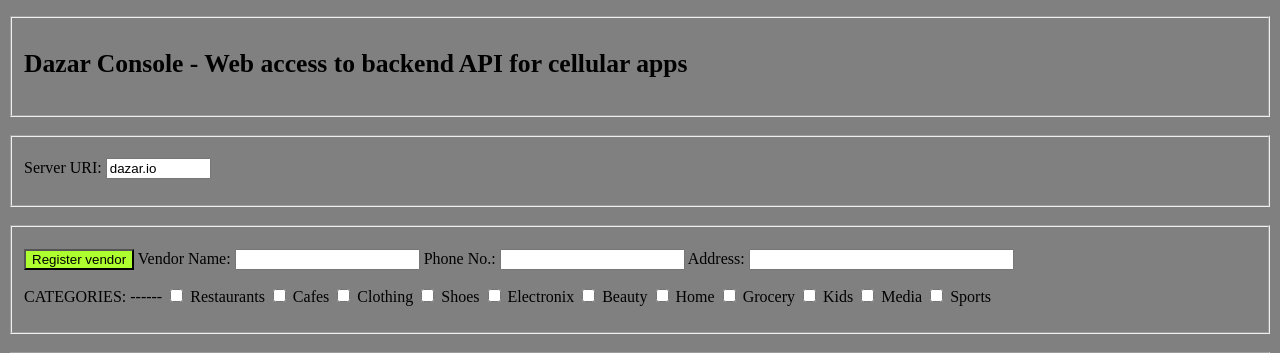
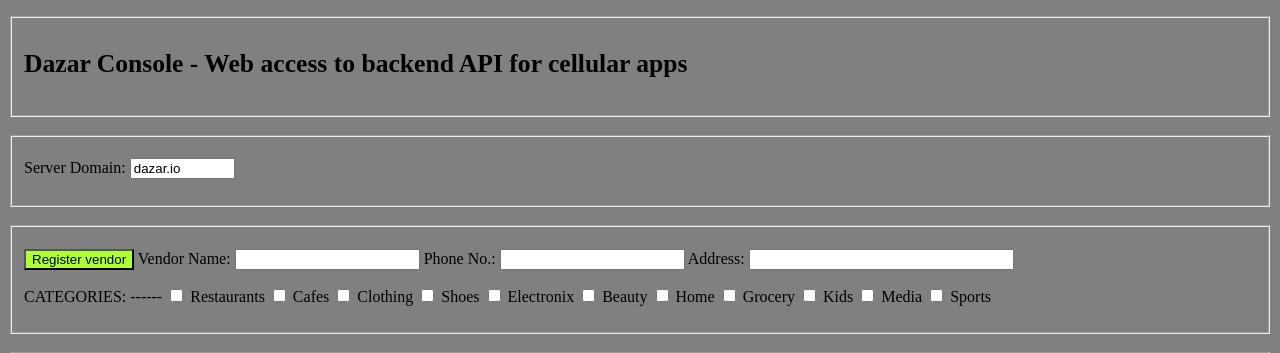
Before and after one commit to alexshacked/dazar, a Python web app: template django_backend/django_backend/templates/apiConsole.html in a window 1280 px wide. Shown: the top 353 px of the page. Run offline with Jinja, Linux system fonts and the light colour scheme; the template is opened without the code that fills it, so the values that code supplies are empty.

Commit message:
changed label names

```diff
--- a/django_backend/django_backend/templates/apiConsole.html
+++ b/django_backend/django_backend/templates/apiConsole.html
@@ -14,7 +14,7 @@
     &nbsp
     <fieldset>
     <p>
-        Server URI:
+        Server Domain:
         <input type="text" name="txtUri" size="10" maxlength="10" />
     </p>
     </fieldset>
--- a/django_backend/django_backend/templates/gisUnittest.html
+++ b/django_backend/django_backend/templates/gisUnittest.html
@@ -18,7 +18,7 @@
     &nbsp
     <fieldset>
     <p>
-        URI:
+        Domain:
         <input type="text" name="txtUri" size="30" maxlength="30" />
         Radius:
         <input type="text" name="txtRadius" size="5" maxlength="5" />
```
